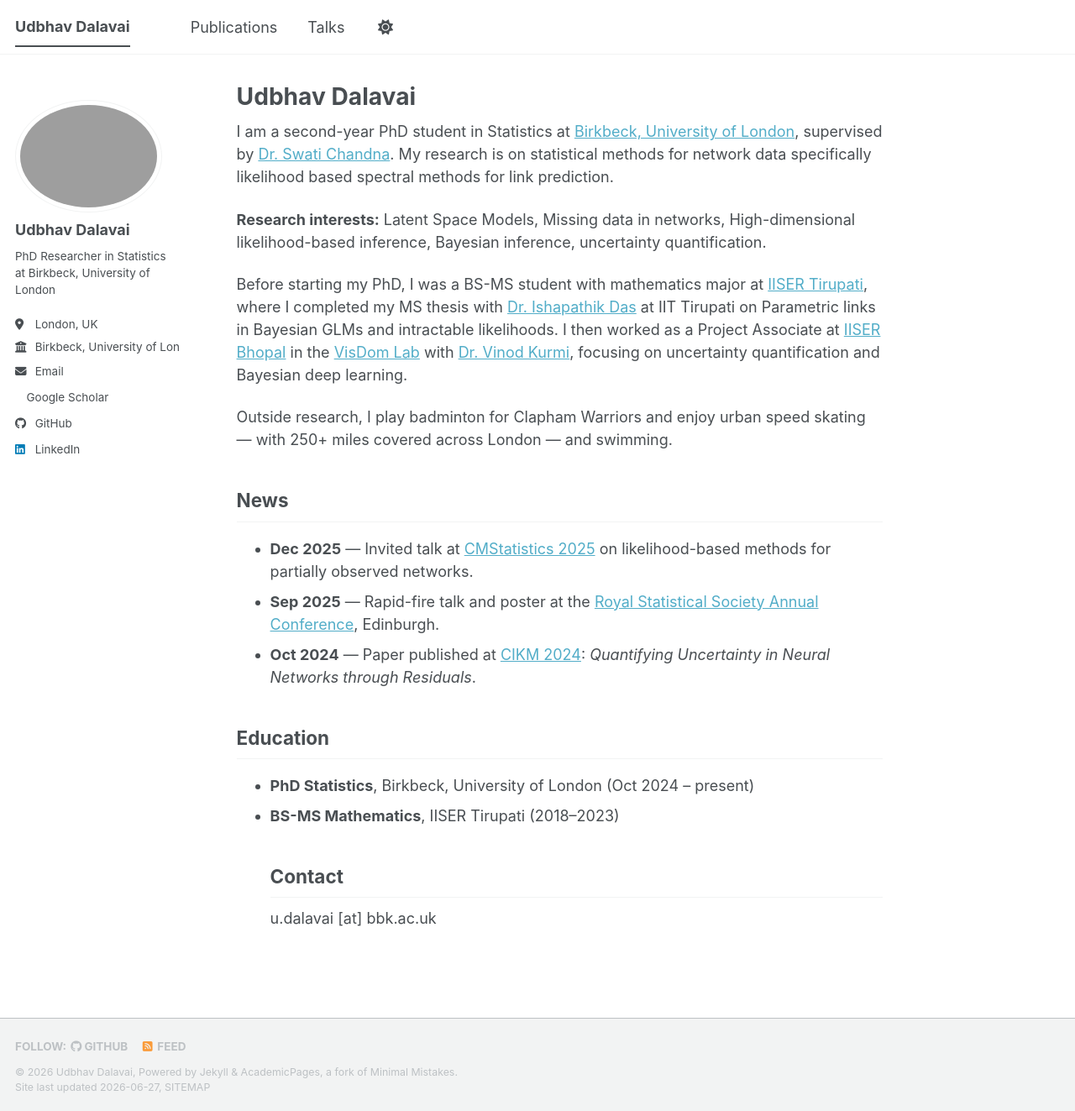
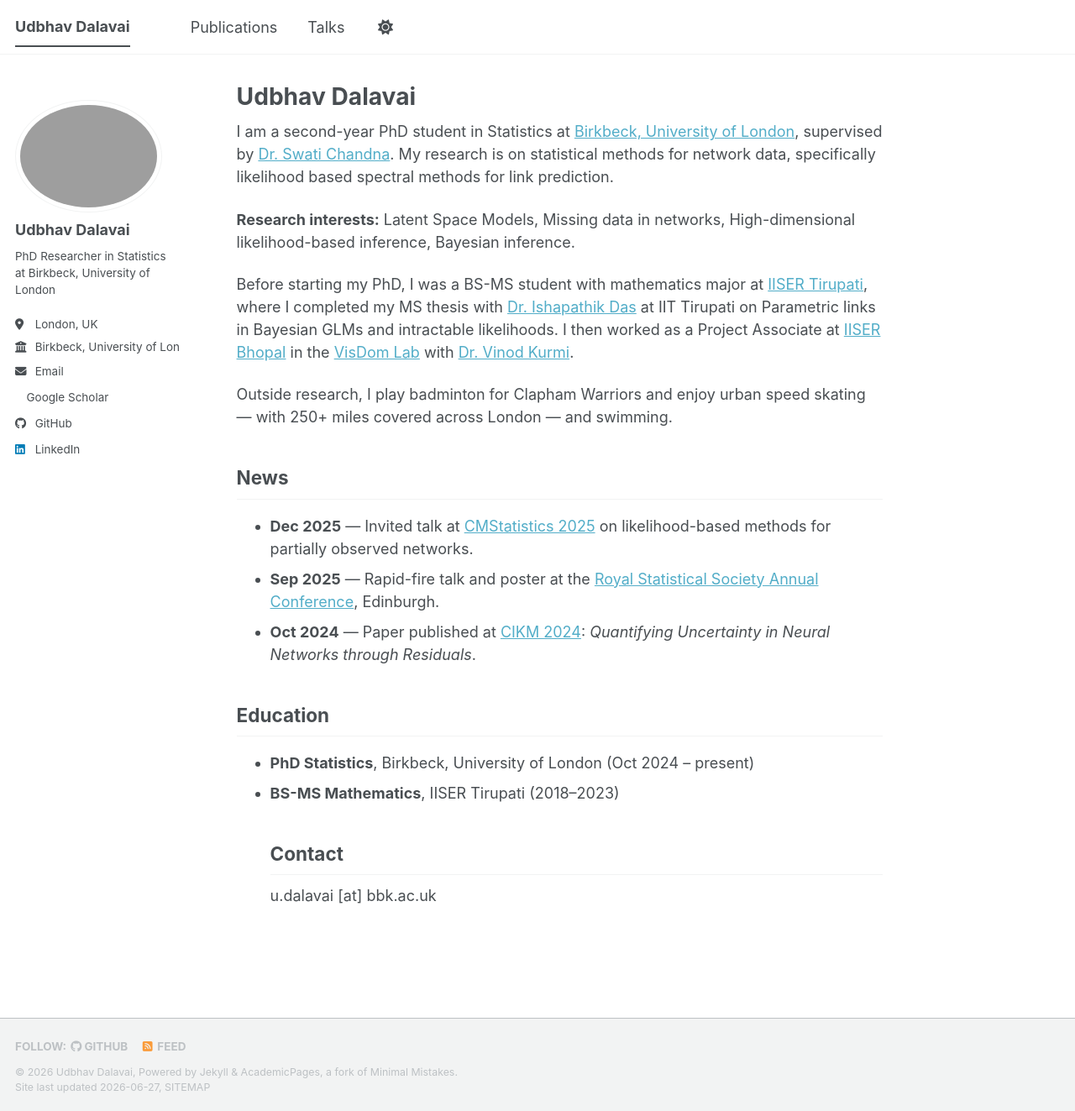
Before and after one commit to Udbhav-Dalavai/Udbhav-Dalavai.github.io, a Jekyll site: the page built from _pages/about.md, in a window 1280 px wide and 1323 px high. Shown: the whole window at 84% size. Built offline with Jekyll 4.4.1, drawn with Linux system fonts in a browser that asks for light colours; a style sheet for code colours, icons or effects is not loaded.

Commit message:
Update about.md

```diff
--- a/_pages/about.md
+++ b/_pages/about.md
@@ -7,11 +7,11 @@ redirect_from:
   - /about.html
 ---
 
-I am a second-year PhD student in Statistics at [Birkbeck, University of London](https://www.bbk.ac.uk/), supervised by [Dr. Swati Chandna](https://www.bbk.ac.uk/our-staff/9165866/swati-chandna). My research is on statistical methods for network data specifically likelihood based spectral methods for link prediction.
+I am a second-year PhD student in Statistics at [Birkbeck, University of London](https://www.bbk.ac.uk/), supervised by [Dr. Swati Chandna](https://www.bbk.ac.uk/our-staff/9165866/swati-chandna). My research is on statistical methods for network data, specifically likelihood based spectral methods for link prediction.
 
-**Research interests:** Latent Space Models, Missing data in networks, High-dimensional likelihood-based inference, Bayesian inference, uncertainty quantification.
+**Research interests:** Latent Space Models, Missing data in networks, High-dimensional likelihood-based inference, Bayesian inference.
 
-Before starting my PhD, I was a BS-MS student with mathematics major at [IISER Tirupati](https://www.iisertirupati.ac.in/), where I completed my MS thesis with [Dr. Ishapathik Das](https://sites.google.com/iittp.ac.in/ishapathik/home) at IIT Tirupati on Parametric links in Bayesian GLMs and intractable likelihoods. I then worked as a Project Associate at [IISER Bhopal](https://www.iiserb.ac.in/) in the [VisDom Lab](https://visdomlab.github.io/) with [Dr. Vinod Kurmi](https://vinodkkurmi.github.io/), focusing on uncertainty quantification and Bayesian deep learning.
+Before starting my PhD, I was a BS-MS student with mathematics major at [IISER Tirupati](https://www.iisertirupati.ac.in/), where I completed my MS thesis with [Dr. Ishapathik Das](https://sites.google.com/iittp.ac.in/ishapathik/home) at IIT Tirupati on Parametric links in Bayesian GLMs and intractable likelihoods. I then worked as a Project Associate at [IISER Bhopal](https://www.iiserb.ac.in/) in the [VisDom Lab](https://visdomlab.github.io/) with [Dr. Vinod Kurmi](https://vinodkkurmi.github.io/).
 
 Outside research, I play badminton for Clapham Warriors and enjoy urban speed skating — with 250+ miles covered across London — and swimming.
 
```
